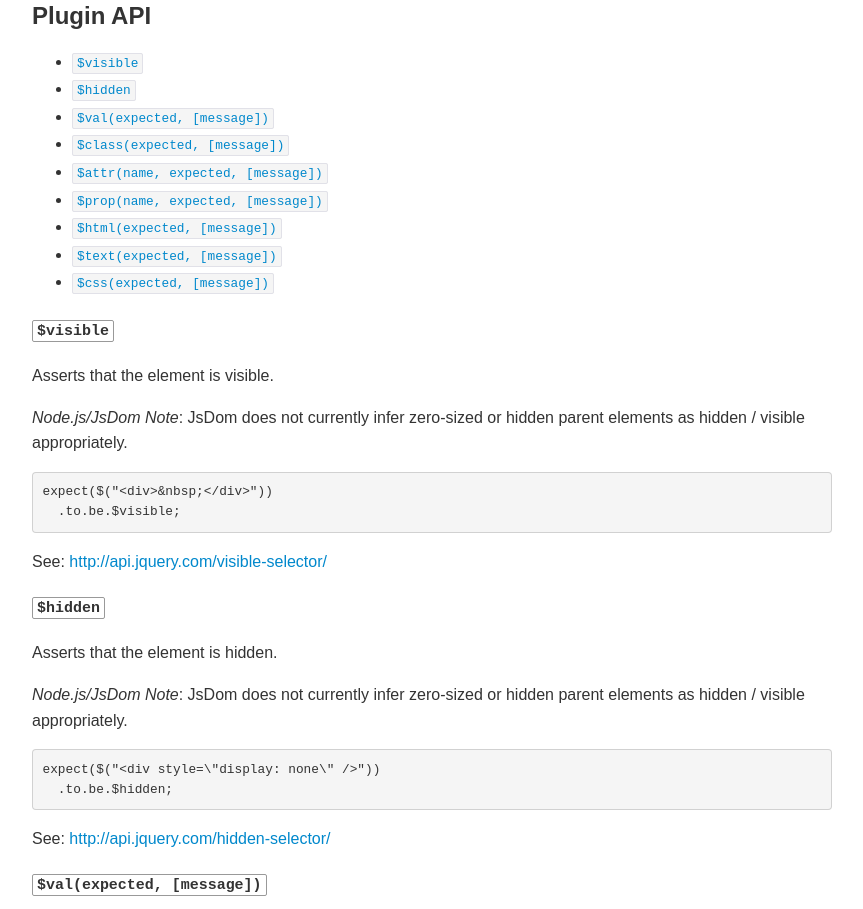
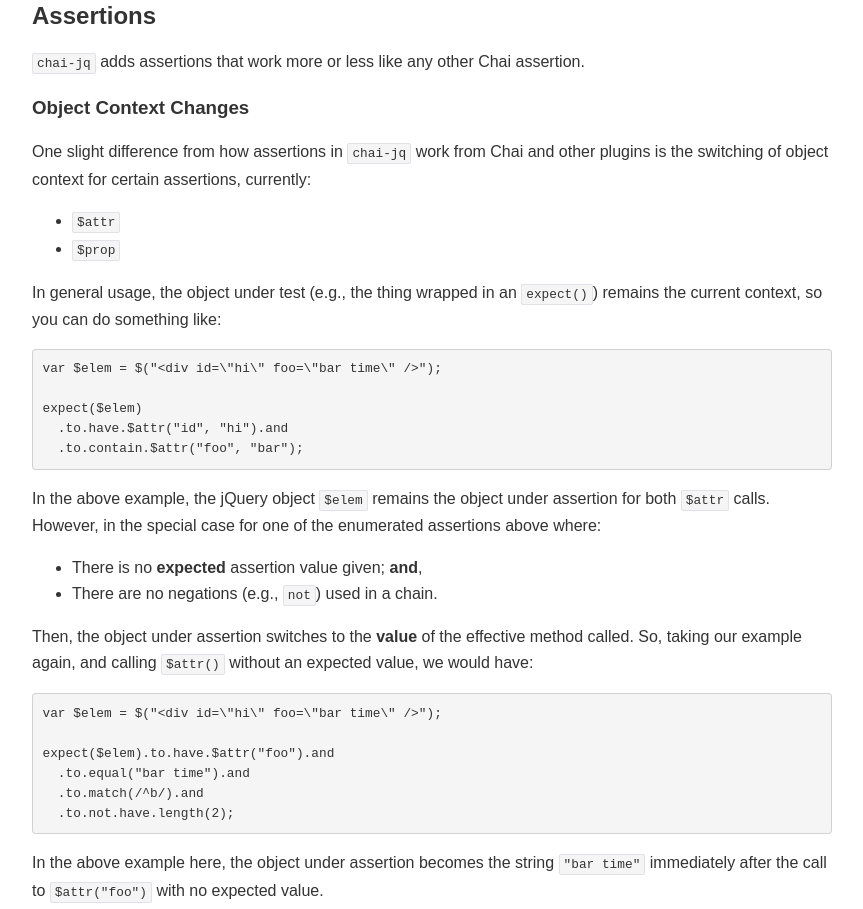
Before and after one commit to FormidableLabs/chai-jq, a website: page index.html in a window 1280 px wide. Shown: the part 464-1373 px from the top of the page, without its empty margins (208-1071 px from the left). Drawn offline with Linux system fonts and the light colour scheme.

Commit message:
Add context changing documentation

```diff
--- a/index.html
+++ b/index.html
@@ -37,6 +37,41 @@ library to provide jQuery-specific assertions.</p>
 the plugin&#39;s asserts in different environments (browser, AMD, Node.js).</p>
 <p>To see some of the plugin&#39;s assertions in action, see the
 <a href="./test/test.html">test page</a> for the project.</p>
+<h2 id="assertions">Assertions</h2>
+<p><code>chai-jq</code> adds assertions that work more or less like any other Chai assertion.</p>
+<h3 id="object-context-changes">Object Context Changes</h3>
+<p>One slight difference from how assertions in <code>chai-jq</code> work from Chai and other
+plugins is the switching of object context for certain assertions, currently:</p>
+<ul>
+<li><code>$attr</code></li>
+<li><code>$prop</code></li>
+</ul>
+<p>In general usage, the object under test (e.g., the thing wrapped in an
+<code>expect()</code>) remains the current context, so you can do something like:</p>
+<pre><code class="lang-js">var $elem = $(&quot;&lt;div id=\&quot;hi\&quot; foo=\&quot;bar time\&quot; /&gt;&quot;);
+
+expect($elem)
+  .to.have.$attr(&quot;id&quot;, &quot;hi&quot;).and
+  .to.contain.$attr(&quot;foo&quot;, &quot;bar&quot;);</code></pre>
+<p>In the above example, the jQuery object <code>$elem</code> remains the object under
+assertion for both <code>$attr</code> calls. However, in the special case for one of the
+enumerated assertions above where:</p>
+<ul>
+<li>There is no <strong>expected</strong> assertion value given; <strong>and</strong>,</li>
+<li>There are no negations (e.g., <code>not</code>) used in a chain.</li>
+</ul>
+<p>Then, the object under assertion switches to the <strong>value</strong> of the effective
+method called. So, taking our example again, and calling <code>$attr()</code> without
+an expected value, we would have:</p>
+<pre><code class="lang-js">var $elem = $(&quot;&lt;div id=\&quot;hi\&quot; foo=\&quot;bar time\&quot; /&gt;&quot;);
+
+expect($elem).to.have.$attr(&quot;foo&quot;).and
+  .to.equal(&quot;bar time&quot;).and
+  .to.match(/^b/).and
+  .to.not.have.length(2);</code></pre>
+<p>In the above example here, the object under assertion becomes the string
+<code>&quot;bar time&quot;</code> immediately after the call to <code>$attr(&quot;foo&quot;)</code> with no expected
+value.</p>
 <h2 id="plugin-api">Plugin API</h2>
 <ul>
 <li><a href="#-visible"><code>$visible</code></a></li>
```
Also changed, not shown: README.md.
